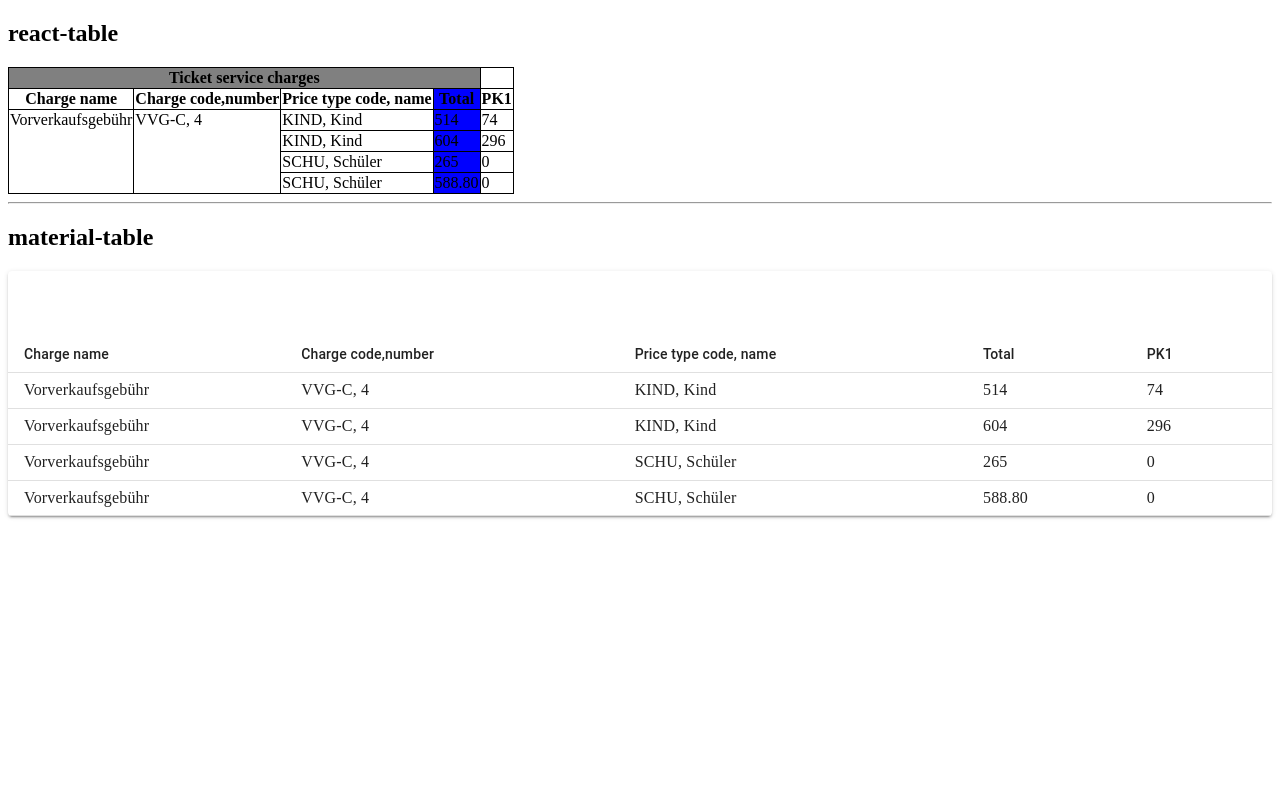
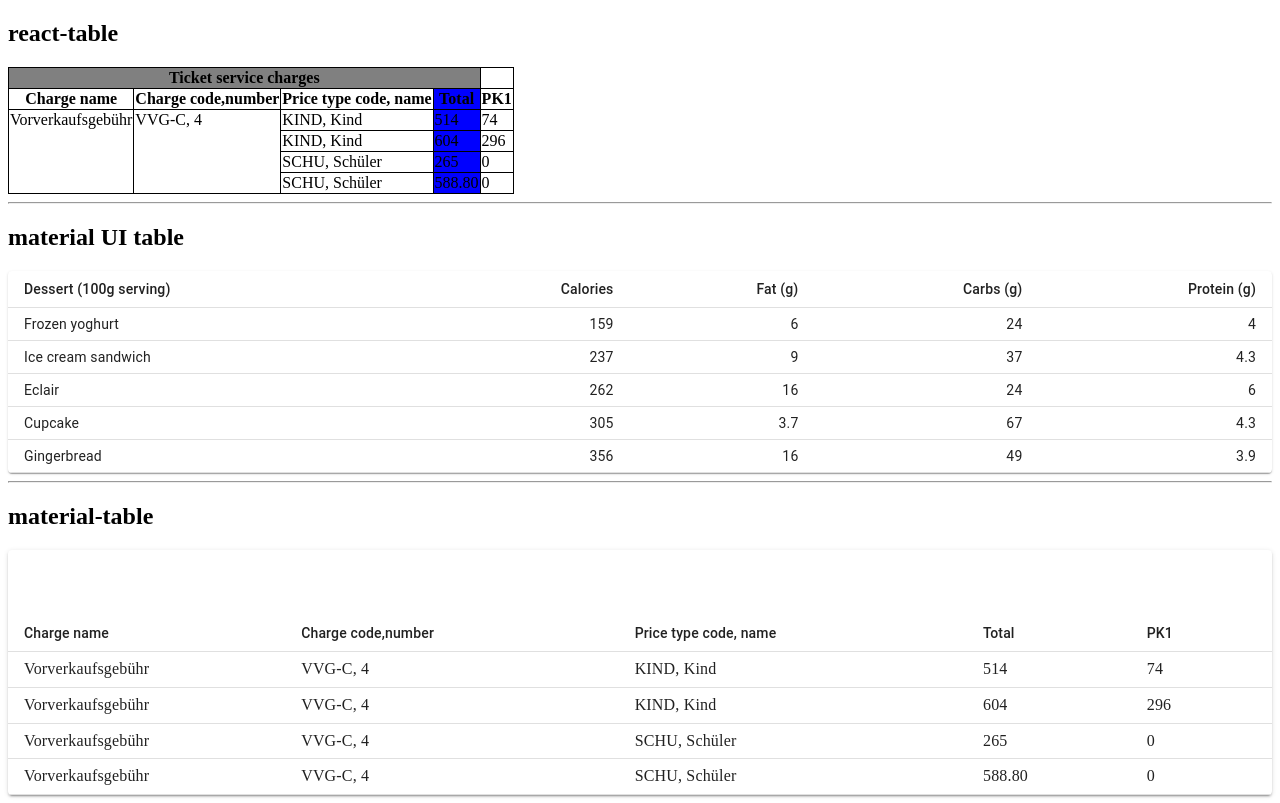
Before and after one commit to nenadbugaric/tables, a React (Create React App) app: page / in a window 1280 px wide. Built offline with nearby package versions, Linux system fonts and the light colour scheme.

Commit message:
basic demo for mataterial-ui

```diff
--- a/src/index.tsx
+++ b/src/index.tsx
@@ -3,11 +3,16 @@
 
 import ReactTable from './tables/react-table'
 import MaterialTable from "./tables/material-table";
+import MaterialUITable from "./tables/material-ui-table";
 
 ReactDOM.render(
   <React.StrictMode>
     <ReactTable />
     <hr />
+
+    <MaterialUITable />
+    <hr />
+
     <MaterialTable />
   </React.StrictMode>,
   document.getElementById('root')
--- /dev/null
+++ b/src/tables/material-ui-table/index.jsx
@@ -0,0 +1,63 @@
+import React from 'react';
+import { makeStyles } from '@material-ui/core/styles';
+import Table from '@material-ui/core/Table';
+import TableBody from '@material-ui/core/TableBody';
+import TableCell from '@material-ui/core/TableCell';
+import TableContainer from '@material-ui/core/TableContainer';
+import TableHead from '@material-ui/core/TableHead';
+import TableRow from '@material-ui/core/TableRow';
+import Paper from '@material-ui/core/Paper';
+
+const useStyles = makeStyles({
+  table: {
+    minWidth: 900,
+  },
+});
+
+function createData(name, calories, fat, carbs, protein) {
+  return { name, calories, fat, carbs, protein };
+}
+
+const rows = [
+  createData('Frozen yoghurt', 159, 6.0, 24, 4.0),
+  createData('Ice cream sandwich', 237, 9.0, 37, 4.3),
+  createData('Eclair', 262, 16.0, 24, 6.0),
+  createData('Cupcake', 305, 3.7, 67, 4.3),
+  createData('Gingerbread', 356, 16.0, 49, 3.9),
+];
+
+export default function MaterialUiTable() {
+  const classes = useStyles();
+
+  return (
+    <div>
+      <h2>material UI table</h2>
+      <TableContainer component={Paper}>
+        <Table className={classes.table} size="small" aria-label="a dense table">
+          <TableHead>
+            <TableRow>
+              <TableCell>Dessert (100g serving)</TableCell>
+              <TableCell align="right">Calories</TableCell>
+              <TableCell align="right">Fat&nbsp;(g)</TableCell>
+              <TableCell align="right">Carbs&nbsp;(g)</TableCell>
+              <TableCell align="right">Protein&nbsp;(g)</TableCell>
+            </TableRow>
+          </TableHead>
+          <TableBody>
+            {rows.map((row) => (
+              <TableRow key={row.name}>
+                <TableCell component="th" scope="row">
+                  {row.name}
+                </TableCell>
+                <TableCell align="right">{row.calories}</TableCell>
+                <TableCell align="right">{row.fat}</TableCell>
+                <TableCell align="right">{row.carbs}</TableCell>
+                <TableCell align="right">{row.protein}</TableCell>
+              </TableRow>
+            ))}
+          </TableBody>
+        </Table>
+      </TableContainer>
+    </div>
+  );
+}
```
Also changed, not shown: src/tables/material-ui-table/data.js (added, +30 -0 lines).
